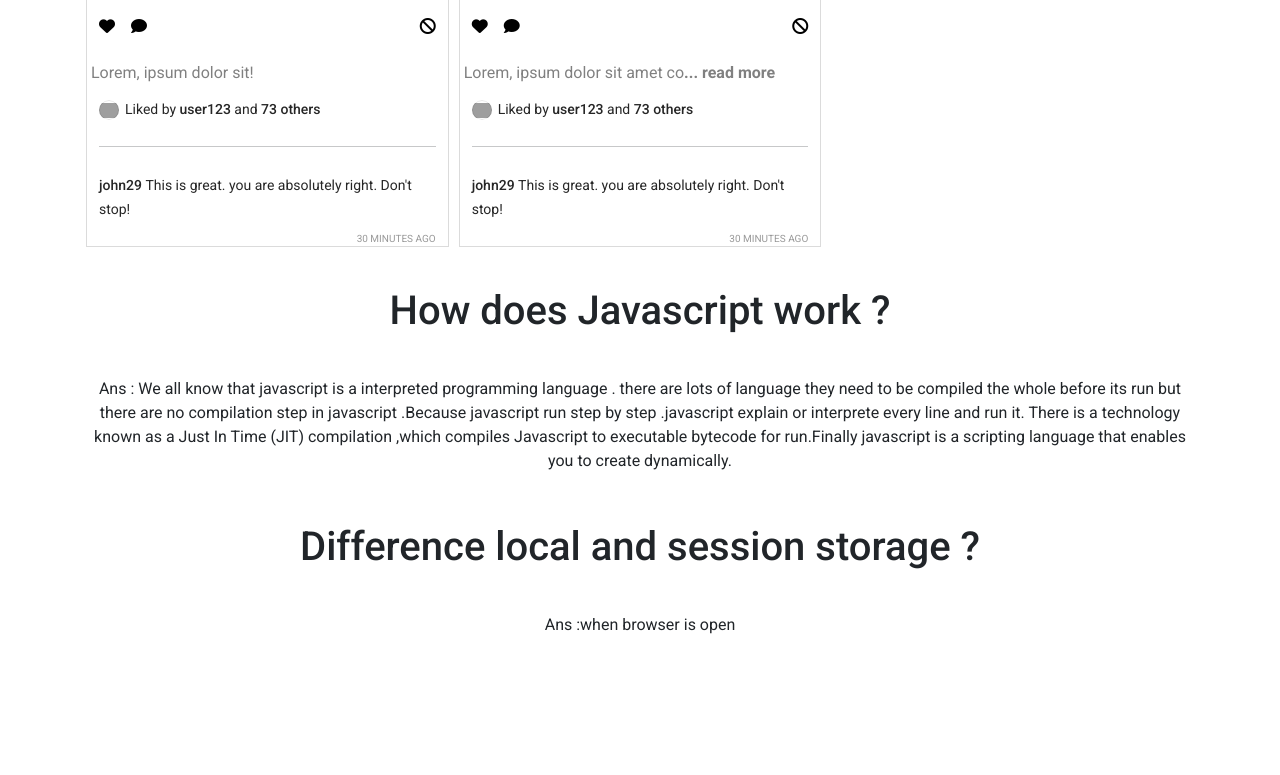
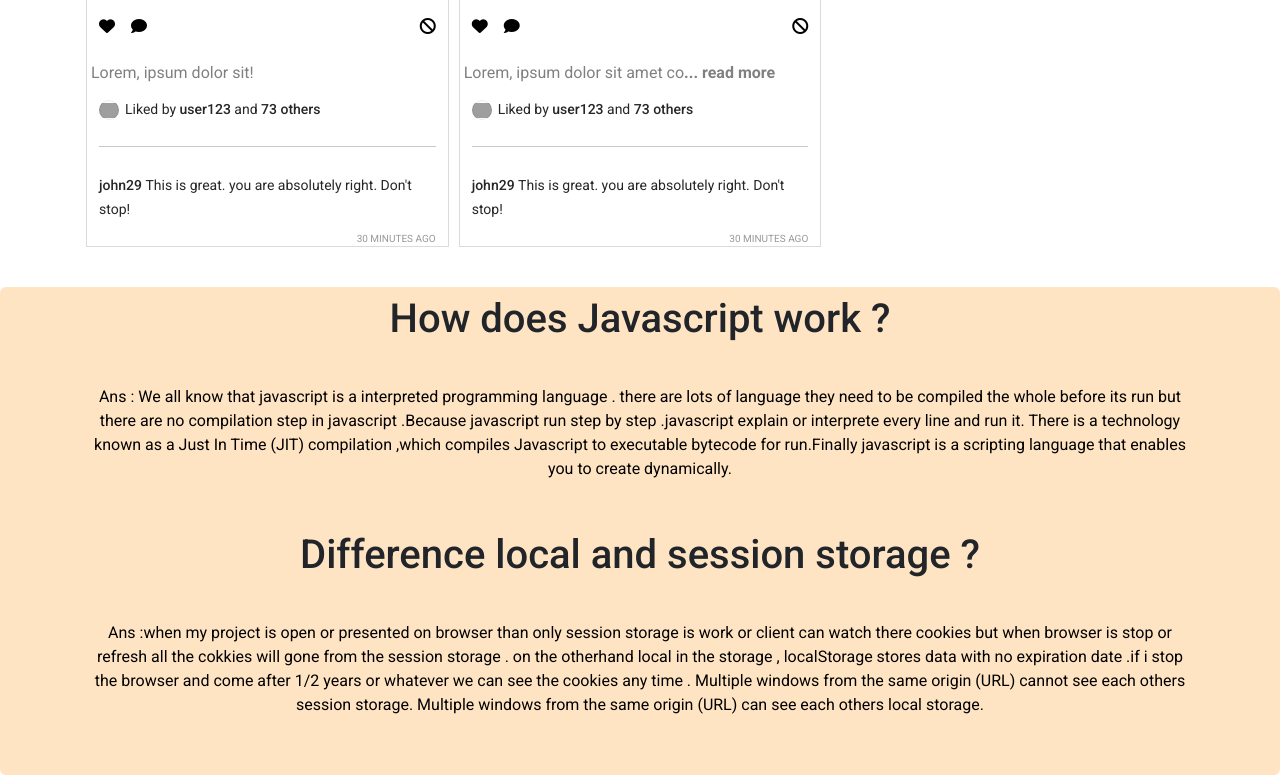
Before and after one commit to jahidulislam123/instaSohor-assignment-7, a plain HTML site: page index.html in a window 1280 px wide. Shown: the part 1285-2060 px from the top of the page. Before the commit the page ends 1972 px from the top, so only its background shows below. Drawn offline with nearby package versions, Linux system fonts and the light colour scheme; grey boxes are pictures that could not be loaded.

Commit message:
finished

```diff
--- a/css/style.css
+++ b/css/style.css
@@ -284,10 +284,14 @@ img {
 
 .question {
   text-align: center;
+  background-color: bisque;
+  padding: 8px;
+  border-radius: 6px;
 }
 
 .answer {
   margin-left: 50px;
   margin-right: 50px;
   padding: 34px;
+  color: black;
 }
--- a/index.html
+++ b/index.html
@@ -89,7 +89,12 @@
                 </p>
                 <h1>Difference local and session storage ?</h1>
 
-                <p class="answer" >Ans :when browser is open
+                <p class="answer" >Ans :when my project  is open or presented on browser than only session storage is work or client can
+                    watch there cookies but when browser is stop or refresh  all the cokkies will gone from the session storage .
+                    on the otherhand local in the  storage  , localStorage stores data with no expiration date .if i stop the browser and come
+                    after 1/2 years or whatever we can see the cookies any time . Multiple windows from the same origin (URL) cannot see each others session storage.
+                    Multiple windows from the same origin (URL) can see each others local storage.
+
 
                 </p>
 
```
